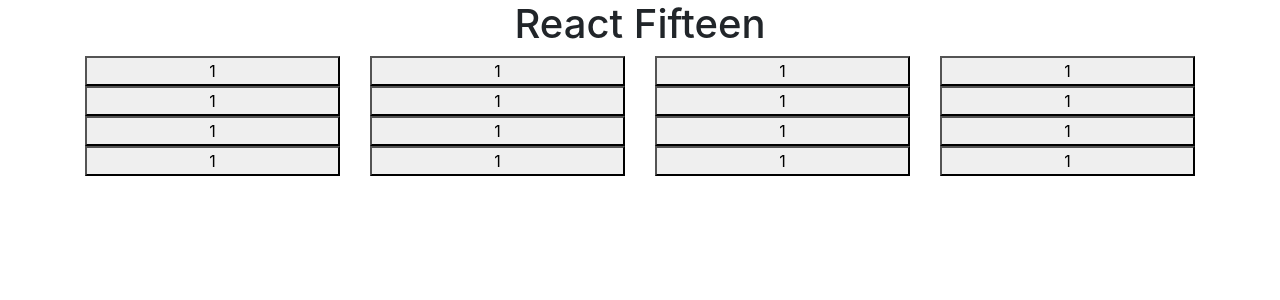
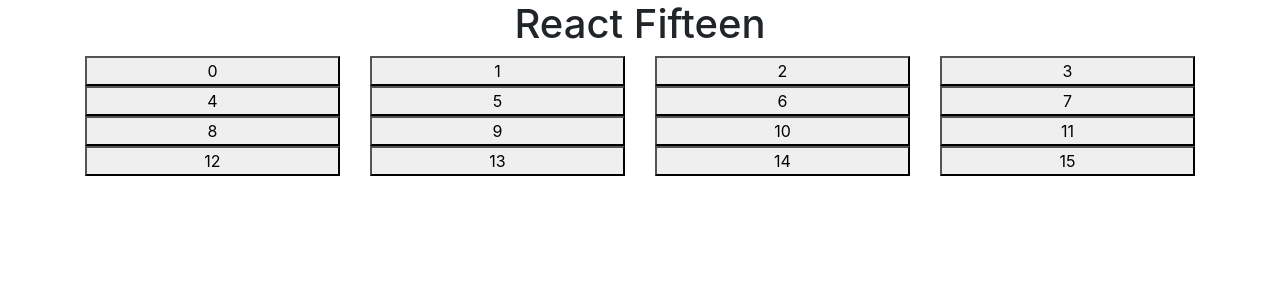
Before and after one commit to CodySelman/react-fifteen, a React (Create React App) app: page / in a window 1280 px wide. Shown: the top 300 px of the page. Built offline with nearby package versions, Linux system fonts and the light colour scheme.

Commit message:
Passed props to Cell component and changed the text to props.value

```diff
--- a/src/App.js
+++ b/src/App.js
@@ -25,7 +25,7 @@ class App extends Component {
   }
   render() {
     const {cells} = this.state;
-    const CellGrid = cells.map((cell, index) => <Cell key={index}/>)
+    const CellGrid = cells.map((cell, index) => <Cell key={index} value={cell.value}/>)
     return (
       <div>
         <h1 className='text-center'>React Fifteen</h1>
--- a/src/Cell.js
+++ b/src/Cell.js
@@ -2,8 +2,8 @@ import React from 'react';
 
 const Cell = props => {
     return(
-        <div onClick={()=>console.log('clicked')} className="col-3">
-            <button className='w-100'>1</button>
+        <div onClick={()=>console.log(props)} className="col-3">
+            <button className='w-100'>{props.value}</button>
         </div>
     );
 };
```
